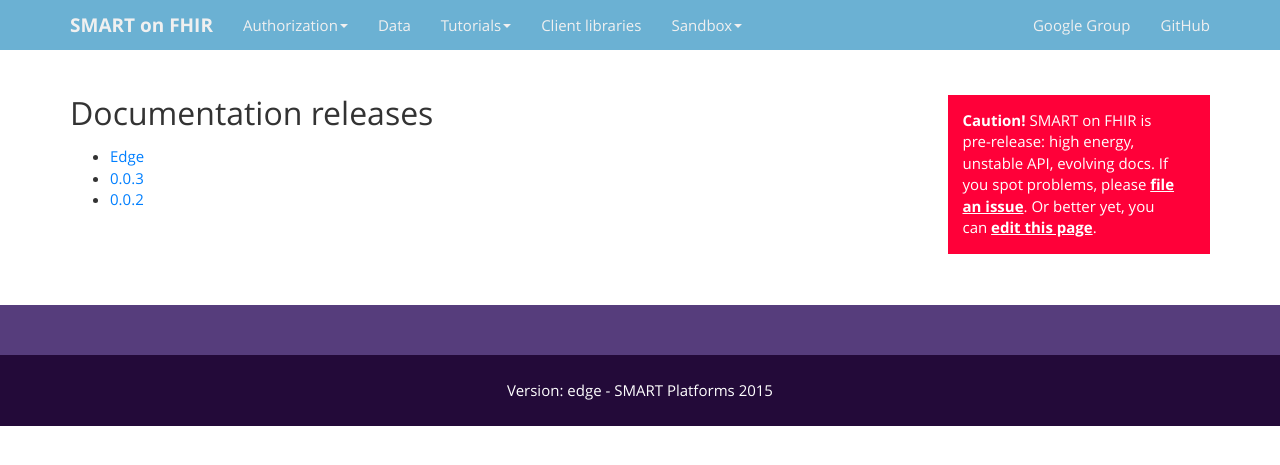
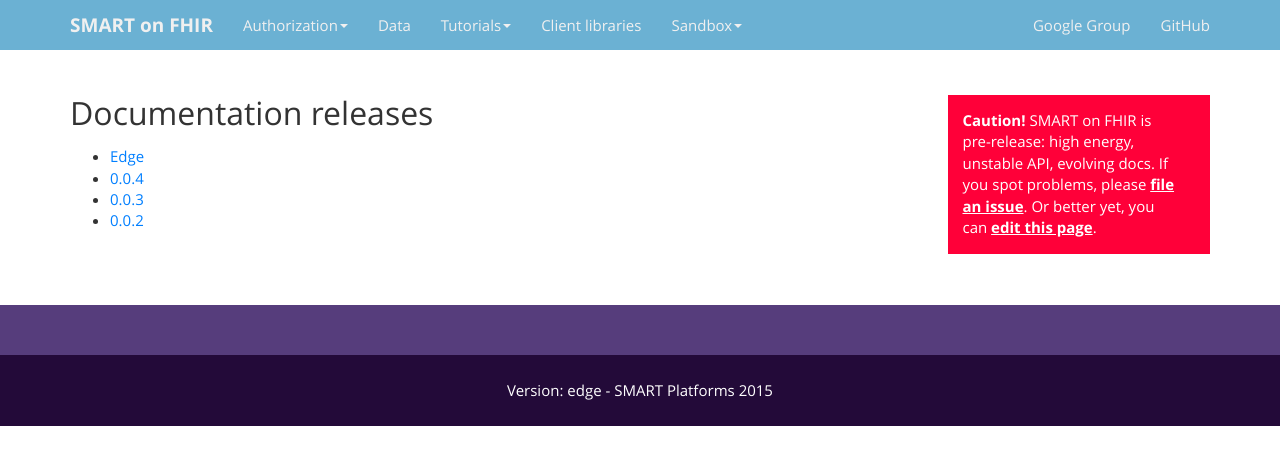
Before and after one commit to smart-on-fhir/smart-on-fhir.github.io, a Jekyll site: the page built from releases/index.md, in a window 1280 px wide. Shown: the top 465 px of the page. Built offline with Jekyll 4.4.1, drawn with Linux system fonts in a browser that asks for light colours; Markdown is read by kramdown in place of the engine named in the settings.

Commit message:
Add version 0.0.4 to the list of releases

```diff
--- a/releases/index.md
+++ b/releases/index.md
@@ -6,5 +6,6 @@
 ## Documentation releases
 
  * [Edge](http://docs.smartplatforms.org)
+ * [0.0.4](http://fhir-docs.smartplatforms.org/v0.0.4)
  * [0.0.3](http://fhir-docs.smartplatforms.org/v0.0.3)
  * [0.0.2](http://fhir-docs.smartplatforms.org/v0.0.2)
```
